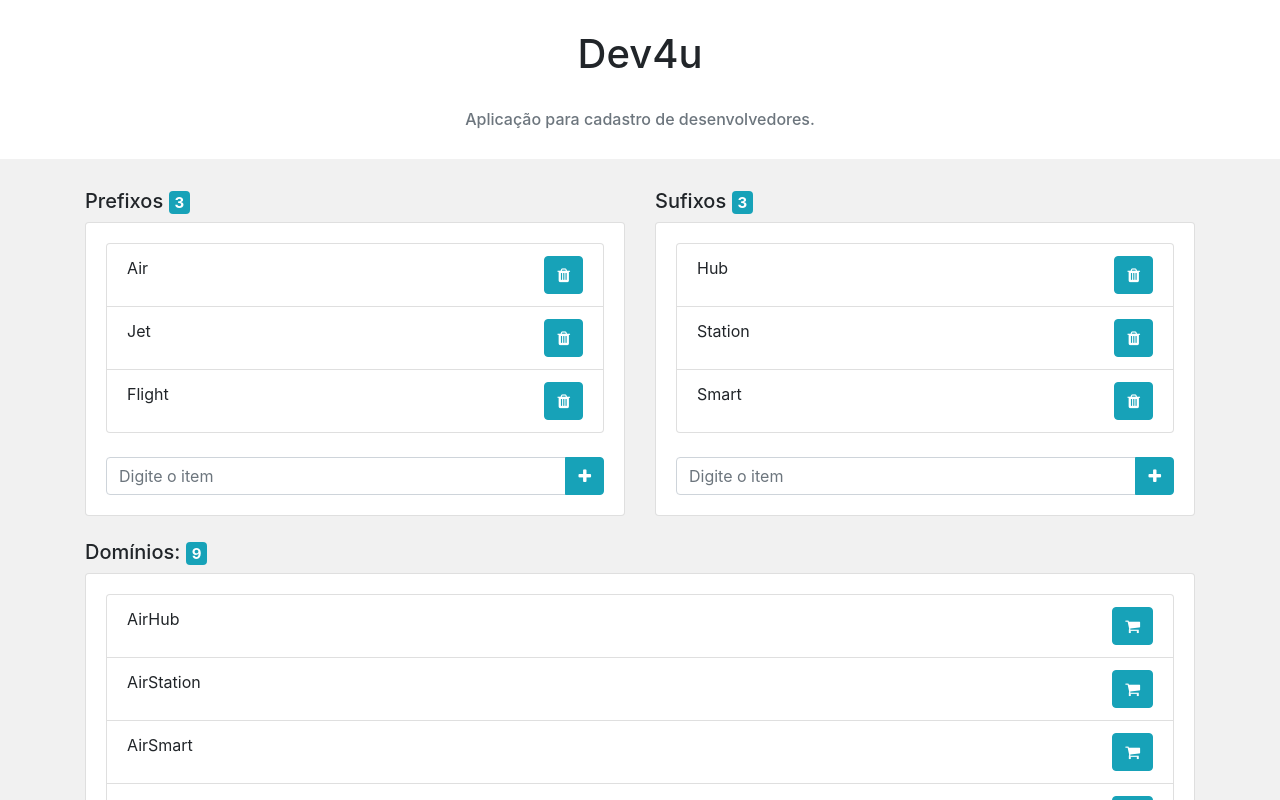
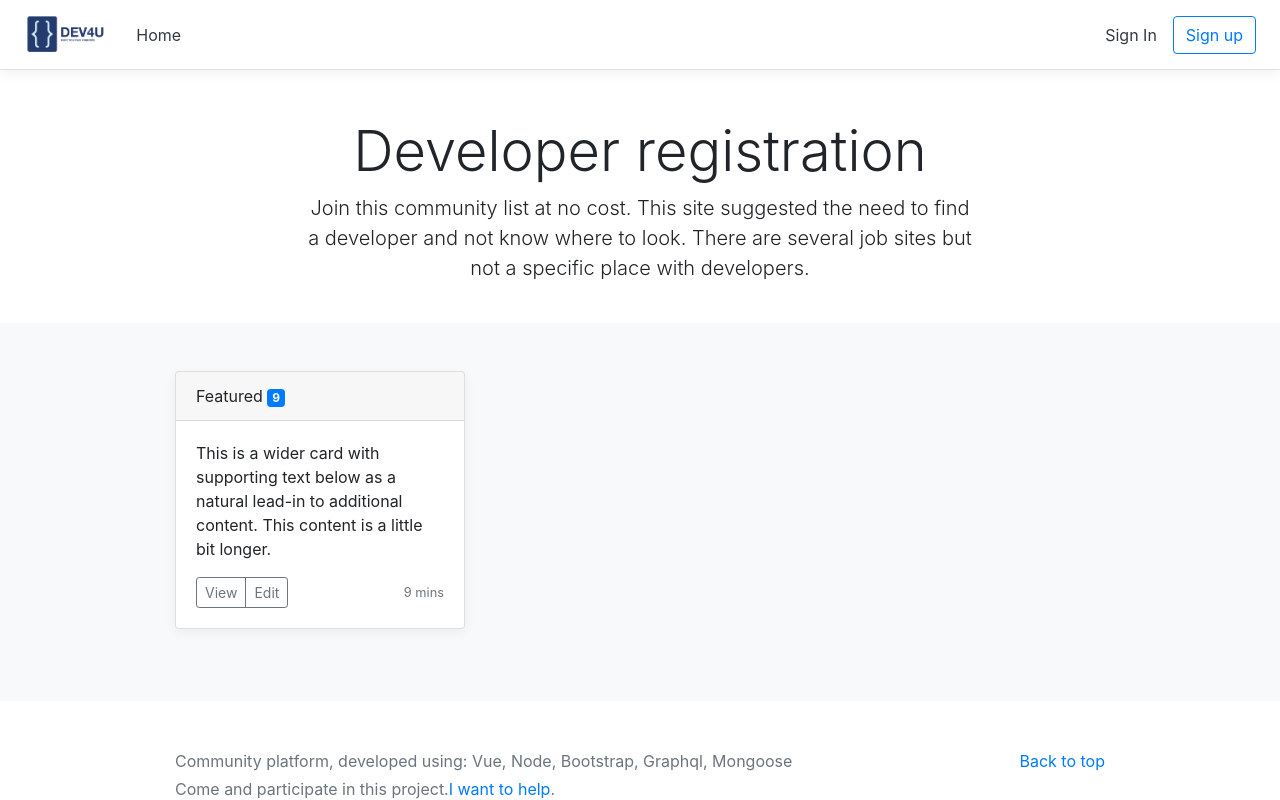
Before and after one commit to frf/dev4u-vuejs-front, a Vue app: page /#/home in a window 1280 px wide. Shown: the top 800 px of the page. Built offline with nearby package versions, Linux system fonts and the light colour scheme.

Commit message:
Router, Layout

```diff
--- a/package.json
+++ b/package.json
@@ -8,10 +8,13 @@
     "lint": "vue-cli-service lint"
   },
   "dependencies": {
+    "axios": "^0.19.2",
     "bootstrap": "^4.5.0",
+    "bootstrap-vue": "^2.15.0",
     "core-js": "^2.6.5",
+    "eslint": "^7.4.0",
     "font-awesome": "^4.7.0",
-    "vue": "^2.6.10"
+    "vue": "^2.6.11"
   },
   "devDependencies": {
     "@vue/cli-plugin-babel": "^3.0.1",
--- a/src/App.vue
+++ b/src/App.vue
@@ -1,27 +1,29 @@
 <template>
   <div>
-    <div
-      id="slogan"
-      class="text-center">
-      <h1>Dev4u</h1>
-      <br />
-      <h6 class="text-secondary">Aplicação para cadastro de desenvolvedores.</h6>
-    </div>
-    <div id="main">
-      <DomainList></DomainList>
-    </div>
+    <Header></Header>
+    <main role="main">
+      <!-- <Home></Home>
+      <DevListBox></DevListBox> -->
+      <router-view></router-view>
+    </main>
+    <Footer></Footer>
   </div>
 </template>
 
 <script>
 import "bootstrap/dist/css/bootstrap.css";
 import "font-awesome/css/font-awesome.css";
-import DomainList from "./components/DomainList";
+import "./assets/styles/default.css";
+
+// import DomainList from "./components/DomainList";
+import Header from "./components/Header";
+import Footer from "./components/Footer";
 
 export default {
 	name: "app",
 	components: {
-		DomainList
+		Header,
+		Footer
 	}
 };
 </script>
--- /dev/null
+++ b/src/assets/styles/default.css
@@ -0,0 +1,48 @@
+@media (min-width: 768px) {
+  html {
+    font-size: 16px;
+  }
+}
+
+.container {
+  max-width: 960px;
+}
+
+.pricing-header {
+  max-width: 700px;
+}
+
+.card-deck .card {
+  min-width: 220px;
+}
+
+.border-top { border-top: 1px solid #e5e5e5; }
+.border-bottom { border-bottom: 1px solid #e5e5e5; }
+
+.box-shadow { box-shadow: 0 .25rem .75rem rgba(0, 0, 0, .05); }
+
+footer {
+  padding-top: 3rem;
+  padding-bottom: 3rem;
+}
+
+footer p {
+  margin-bottom: .25rem;
+}
+
+img.logo {
+  height: 43px;
+}
+
+.home {
+  background-color: #f2f5fa;
+  margin-bottom: 48px;
+}
+
+.home_subtitle {
+  font-size: 22px;
+  line-height: 28px;
+  margin-bottom: 32px;
+  text-align: center;
+  max-width: 600px;
+}
--- a/src/components/AppItemList.vue
+++ b/src/components/AppItemList.vue
@@ -70,4 +70,4 @@ export default {
 </script>
 <style scoped>
 
-</style>>
+</style>
--- a/src/components/DomainList.vue
+++ b/src/components/DomainList.vue
@@ -1,6 +1,6 @@
 <template>
     <div>
-      <div class="container">
+
         <div class="row">
           <div class="col-md">
             <AppItemList v-bind:items="prefixes" title="Prefixos" v-on:deleteItem="deletePrefix" v-on:addItem="addPrefix"></AppItemList>
@@ -33,13 +33,15 @@
             </ul>
           </div>
         </div>
-      </div>
+
     </div>
 </template>
 
 <script>
 import "bootstrap/dist/css/bootstrap.css";
 import "font-awesome/css/font-awesome.css";
+import axios from "axios/dist/axios";
+
 import AppItemList from "./AppItemList";
 
 export default {
@@ -49,8 +51,8 @@ export default {
 	},
 	data: function () {
 		return {
-			prefixes: ["Air", "Jet", "Flight"],
-			sufixes: ["Hub", "Station", "Smart"]
+			prefixes: [],
+			sufixes: []
 		};
 	},
 	methods: {
@@ -82,8 +84,32 @@ export default {
 			}
 			return domains;
 		}
+	},
+	created() {
+		axios({
+			url: "http://localhost:4000/",
+			method: "post",
+			data: {
+				query: `
+							{
+								prefixes {
+									id
+									type
+									description
+								}
+								sufixes {
+									description
+								}
+							}
+						`
+			}
+		}).then(response => {
+			const query = response.data;
+			this.prefixes = query.data.prefixes.map(prefix => prefix.description);
+			this.sufixes = query.data.sufixes.map(sufix => sufix.description);
+		});
 	}
 };
 </script>
 <style scoped>
-</style>>
+</style>
--- /dev/null
+++ b/src/components/Footer.vue
@@ -0,0 +1,19 @@
+<template>
+  <div>
+    <footer class="text-muted">
+      <div class="container">
+        <p class="float-right">
+          <a href="#">Back to top</a>
+        </p>
+        <p>Community platform, developed using: Vue, Node, Bootstrap, Graphql, Mongoose</p>
+        <p>Come and participate in this project.<a href="#">I want to help</a>.</p>
+      </div>
+    </footer>
+  </div>
+</template>
+
+<script>
+export default {
+	name: "Header",
+};
+</script>
--- /dev/null
+++ b/src/components/Header.vue
@@ -0,0 +1,26 @@
+<template>
+  <div>
+    <header>
+      <nav class="navbar navbar-expand-sm d-flex flex-column flex-md-row align-items-center p-2 px-md-4  bg-white border-bottom box-shadow">
+        <a class="navbar-brand" href="#"><img src="../assets/images/logo.png" class="img-fluid logo" ></a>
+        <div class="collapse navbar-collapse" id="navbarsExample03">
+          <ul class="navbar-nav mr-auto">
+            <li class="nav-item active">
+              <a class="nav-link text-dark" href="#">Home</a>
+            </li>
+          </ul>
+          <form class="form-inline my-2 my-md-0">
+            <a class="nav-link text-dark" href="#">Sign In</a>
+            <a class="btn btn-outline-primary" href="#">Sign up</a>
+          </form>
+        </div>
+      </nav>
+    </header>
+  </div>
+</template>
+
+<script>
+export default {
+	name: "Header",
+};
+</script>
--- /dev/null
+++ b/src/pages/DevListBox.vue
@@ -0,0 +1,33 @@
+<template>
+  <div>
+    <div class=" py-5 bg-light">
+      <div class="container">
+        <div class="row">
+          <div class="col-md-4">
+            <div class="card mb-4 box-shadow">
+              <div class="card-header">
+                Featured  <span class="badge  badge-primary">9</span>
+              </div>
+              <div class="card-body">
+                <p class="card-text">This is a wider card with supporting text below as a natural lead-in to additional content. This content is a little bit longer.</p>
+                <div class="d-flex justify-content-between align-items-center">
+                  <div class="btn-group">
+                    <button type="button" class="btn btn-sm btn-outline-secondary">View</button>
+                    <button type="button" class="btn btn-sm btn-outline-secondary">Edit</button>
+                  </div>
+                  <small class="text-muted">9 mins</small>
+                </div>
+              </div>
+            </div>
+          </div>
+        </div>
+      </div>
+    </div>
+  </div>
+</template>
+
+<script>
+export default {
+	name: "DevListBox"
+};
+</script>
--- /dev/null
+++ b/src/pages/Home.vue
@@ -0,0 +1,23 @@
+<template>
+  <div>
+    <div class="container">
+      <div class="pricing-header px-3 py-3 pt-md-5 pb-md-4 mx-auto text-center">
+        <h1 class="display-4">Developer registration</h1>
+        <p class="lead">Join this community list at no cost. This site suggested the need to find a developer and not know where to look. There are several job sites but not a specific place with developers.</p>
+      </div>
+    </div>
+
+    <DevListBox></DevListBox>
+
+  </div>
+</template>
+<script>
+import DevListBox from "../pages/DevListBox";
+
+export default {
+	name: "Home",
+	components: {
+		DevListBox
+	}
+};
+</script>
--- /dev/null
+++ b/src/router.js
@@ -0,0 +1,26 @@
+import Vue from "vue";
+import Router from "vue-router";
+// import { isAuthenticated } from '@/auth/auth'
+// import { signOut } from '@/auth/auth'
+import Home from "./pages/Home";
+
+console.log(process.env);
+// console.log(process.env.production.VUE_APP_TITLE)
+// console.log(process.env.development.VUE_APP_TITLE)
+
+Vue.use(Router);
+
+const router = new Router({
+	routes: [
+		{
+			path: "/home",
+			component: Home
+		},
+		{
+			path: "/",
+			redirect: "/home"
+		}
+	]
+});
+
+export default router;
```
Also changed, not shown: src/main.js (+8 -0 lines), src/assets/images/logo.png (added), 1 other file (tests, documents, lock files or other folders).
